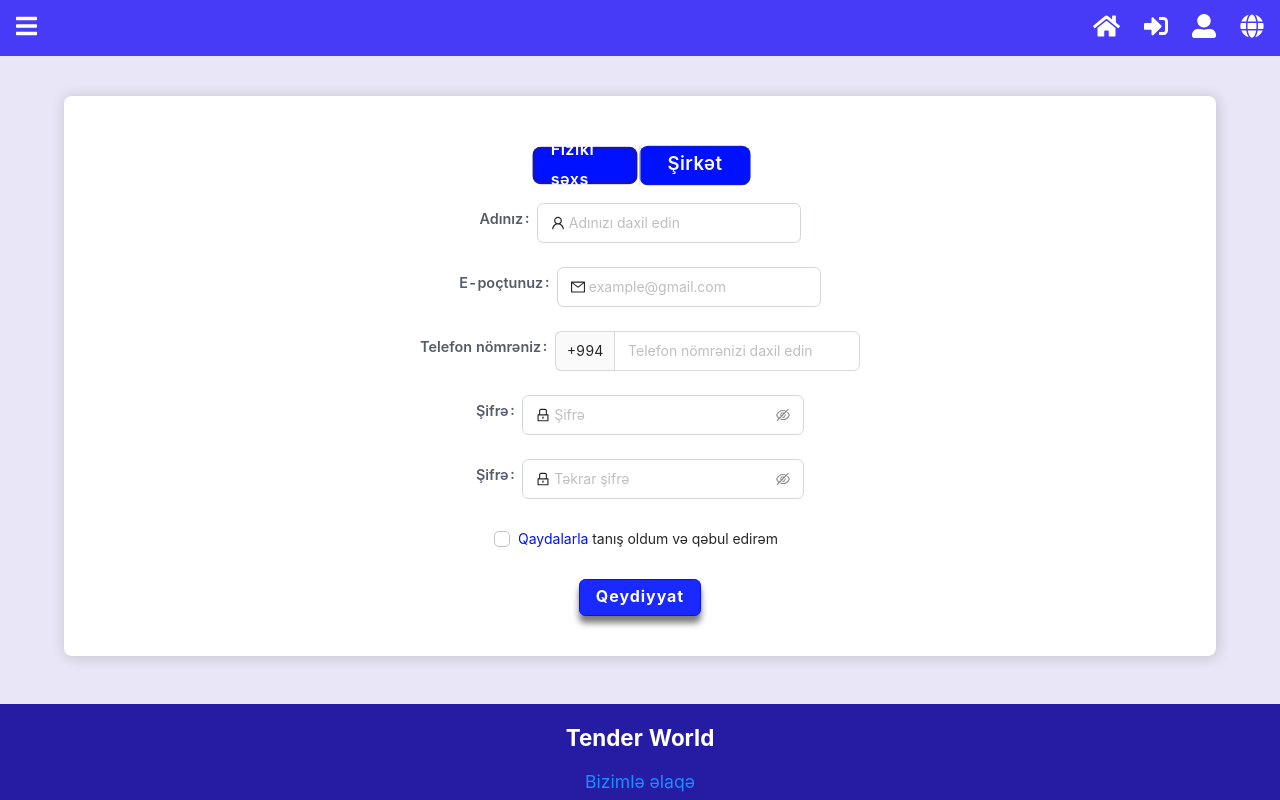
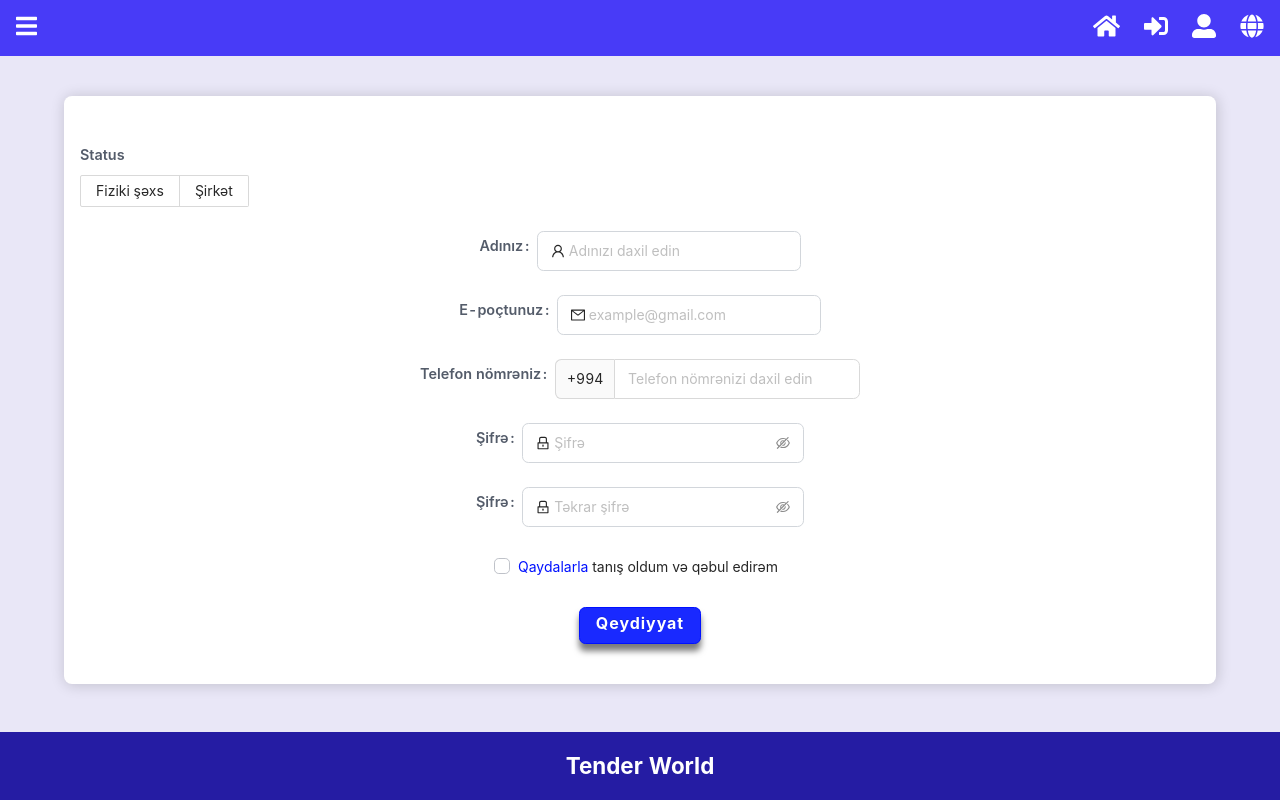
Before and after one commit to farhadamrah/tender, a React (Create React App) app: page /register in a window 1280 px wide. Shown: the top 800 px of the page. Built offline with nearby package versions, Linux system fonts and the light colour scheme; the HTML template or start-up script is replaced by a standard one.

Commit message:
version 1

```diff
--- a/src/Components/Main/MainPages/Sign/Register/Register.js
+++ b/src/Components/Main/MainPages/Sign/Register/Register.js
@@ -131,6 +131,7 @@ const Register = () => {
   return (
     <>
       <div className='form'>
+        <label className='change-buttons-label'>Status</label>
         <Radio.Group
           onChange={onChangeStatus}
           // value={statusName}
@@ -139,17 +140,17 @@ const Register = () => {
         >
           <Radio
             value={value1}
-            className={
-              statusName === value1 ? 'radio-btn selected-btn' : 'radio-btn'
-            }
+            // className={
+            //   statusName === value1 ? 'radio-btn selected-btn' : 'radio-btn'
+            // }
           >
             Fiziki şəxs
           </Radio>
           <Radio
             value={value2}
-            className={
-              statusName !== value1 ? 'radio-btn selected-btn' : 'radio-btn'
-            }
+            // className={
+            //   statusName !== value1 ? 'radio-btn selected-btn' : 'radio-btn'
+            // }
           >
             Şirkət
           </Radio>
--- a/src/Components/Main/MainPages/Sign/Register/Register.scss
+++ b/src/Components/Main/MainPages/Sign/Register/Register.scss
@@ -7,9 +7,31 @@
   box-shadow: 1px 1px 14px 1px rgba(0, 0, 0, 0.158);
 
   .change-buttons {
-    margin-bottom: 1rem;
+    margin-bottom: 1.5rem;
+    margin-top: 0.5rem;
     display: flex;
-    justify-content: center;
+
+    .ant-input:focus,
+    .ant-radio-input:focus + .ant-radio-inner {
+      border-color: #0011ff;
+      box-shadow: 0 0 0 2px rgba(1, 46, 250, 0.2);
+    }
+    .ant-radio-wrapper:hover .ant-radio,
+    .ant-radio:hover .ant-radio-inner,
+    .ant-radio-checked .ant-radio-inner,
+    .ant-radio-checked::after,
+    .ant-input:hover {
+      border-color: #0011ff;
+    }
+    .ant-radio-inner::after {
+      background-color: #0011ff;
+    }
+
+    .ant-radio-wrapper span {
+      font-size: 1rem;
+      font-weight: 600;
+      color: #545c6a;
+    }
 
     // .ant-radio-wrapper span {
     //   font-size: 1.1rem;
@@ -31,36 +53,42 @@
     //   background-color: white;
     // }
 
-    .radio-btn {
-      width: 6.5rem;
-      height: 2.3rem;
-      padding-bottom: 0.2rem;
-      display: flex;
-      align-items: center;
-      justify-content: center;
-      font-size: 1.08rem;
-      font-weight: 600;
-      background-color: #0011ff;
-      color: white;
-      border-radius: 0.5rem;
-      transform: scale(1.07);
-      border: 1px solid rgba(27, 37, 177, 0.74);
-      letter-spacing: 0.03rem;
-      margin: 0.2rem;
+    // .radio-btn {
+    //   width: 6.5rem;
+    //   height: 2.3rem;
+    //   padding-bottom: 0.2rem;
+    //   display: flex;
+    //   align-items: center;
+    //   justify-content: center;
+    //   font-size: 1.08rem;
+    //   font-weight: 600;
+    //   background-color: #0011ff;
+    //   color: white;
+    //   border-radius: 0.5rem;
+    //   transform: scale(1.07);
+    //   border: 1px solid rgba(27, 37, 177, 0.74);
+    //   letter-spacing: 0.03rem;
+    //   margin: 0.2rem;
 
-      .ant-radio {
-        display: none;
-      }
-    }
+    //   .ant-radio {
+    //     display: none;
+    //   }
+    // }
 
-    .selected-btn {
-      background-color: #0011ff;
-      transform: scale(1.01);
-      border: 3px solid rgba(34, 20, 155, 0.616);
-      font-size: 1rem;
-      font-weight: 600;
-      letter-spacing: 0.03rem;
-    }
+    // .selected-btn {
+    //   background-color: #0011ff;
+    //   transform: scale(1.01);
+    //   border: 3px solid rgba(34, 20, 155, 0.616);
+    //   font-size: 1rem;
+    //   font-weight: 600;
+    //   letter-spacing: 0.03rem;
+    // }
+  }
+
+  .change-buttons-label {
+    font-size: 0.9rem;
+    font-weight: 600;
+    color: #545c6a;
   }
 
   // .radio-container {
```
